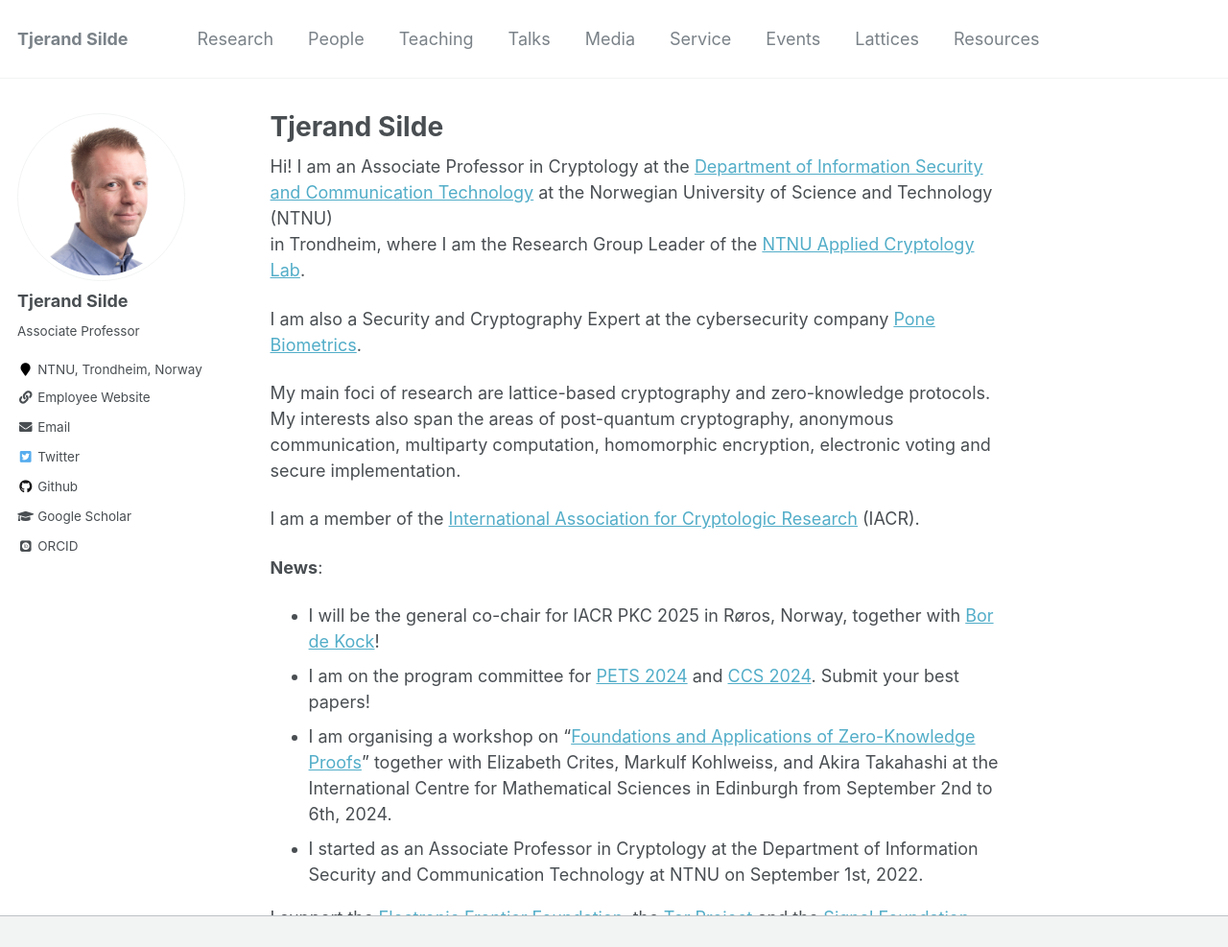
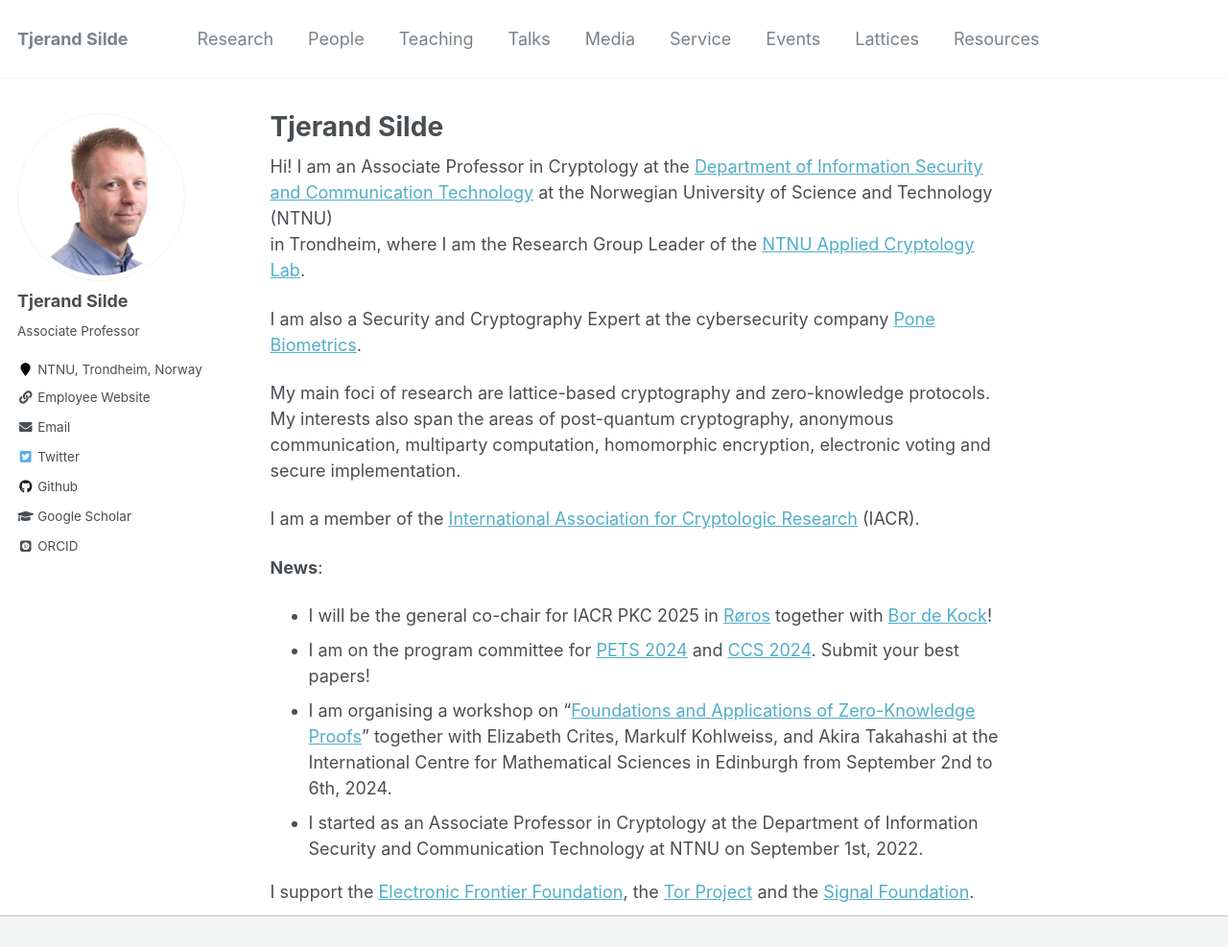
Before and after one commit to tjesi/tjesi.github.io, a Jekyll site: the page built from _pages/about.md, in a window 1280 px wide and 1183 px high, cut to the strip 0-987 px from the top of the window. Shown: the whole strip at 96% size. Built offline with Jekyll 4.4.1, drawn with Linux system fonts in a browser that asks for light colours; some web fonts are replaced.

Commit message:
Update about.md

```diff
--- a/_pages/about.md
+++ b/_pages/about.md
@@ -18,7 +18,7 @@
 
 **News**:
 
-- I will be the general co-chair for IACR PKC 2025 in Røros, Norway, together with [Bor de Kock](https://bordekock.nl)!
+- I will be the general co-chair for IACR PKC 2025 in [Røros](https://www.visitnorway.com/places-to-go/trondelag/roros) together with [Bor de Kock](https://bordekock.nl)!
 - I am on the program committee for [PETS 2024](https://www.petsymposium.org/cfp24.php) and [CCS 2024](https://www.sigsac.org/ccs/CCS2024). Submit your best papers!
 - I am organising a workshop on "[Foundations and Applications of Zero-Knowledge Proofs](https://www.icms.org.uk/ZeroKnowledgeProofs)" together with Elizabeth Crites, Markulf Kohlweiss, and Akira Takahashi at the International Centre for Mathematical Sciences in Edinburgh from September 2nd to 6th, 2024.
 - I started as an Associate Professor in Cryptology at the Department of Information Security and Communication Technology at NTNU on September 1st, 2022.
```
